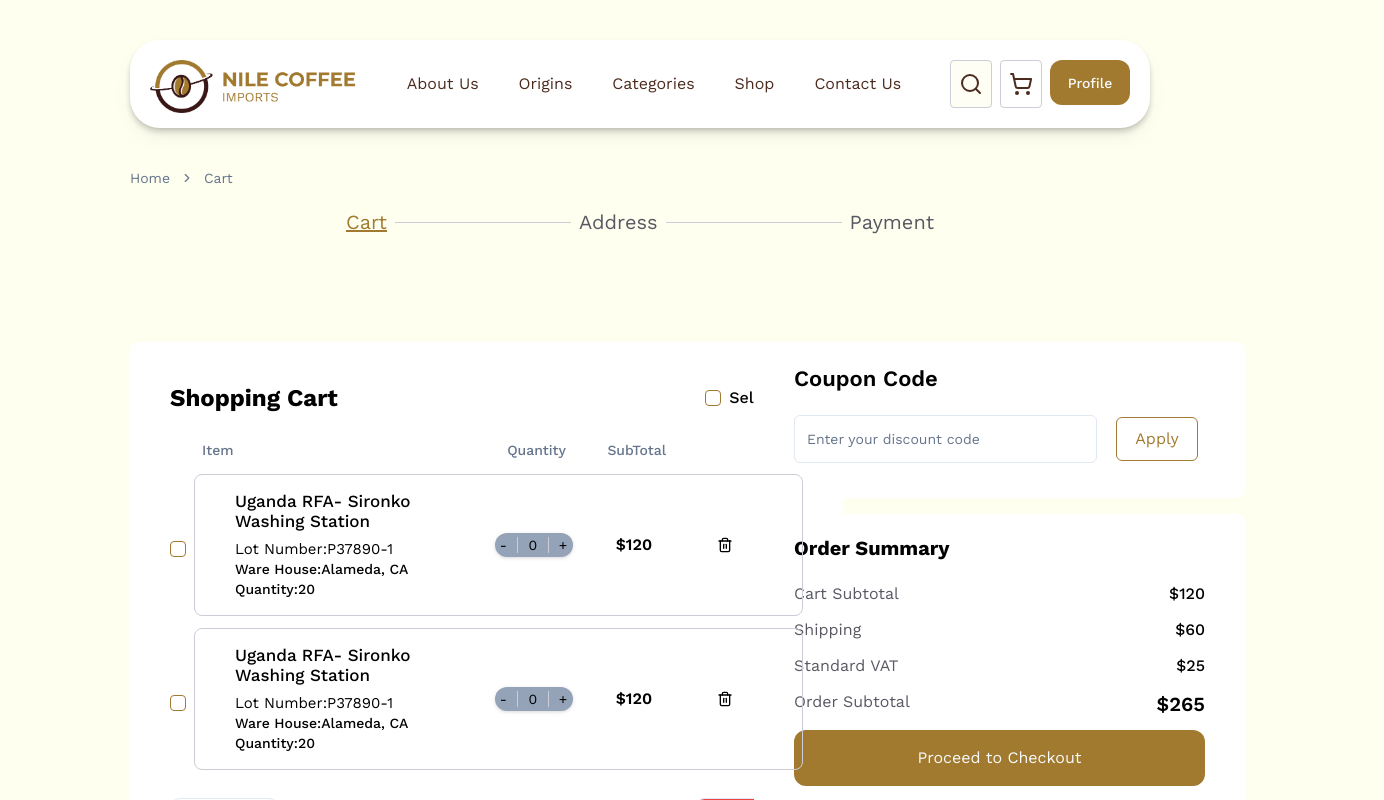
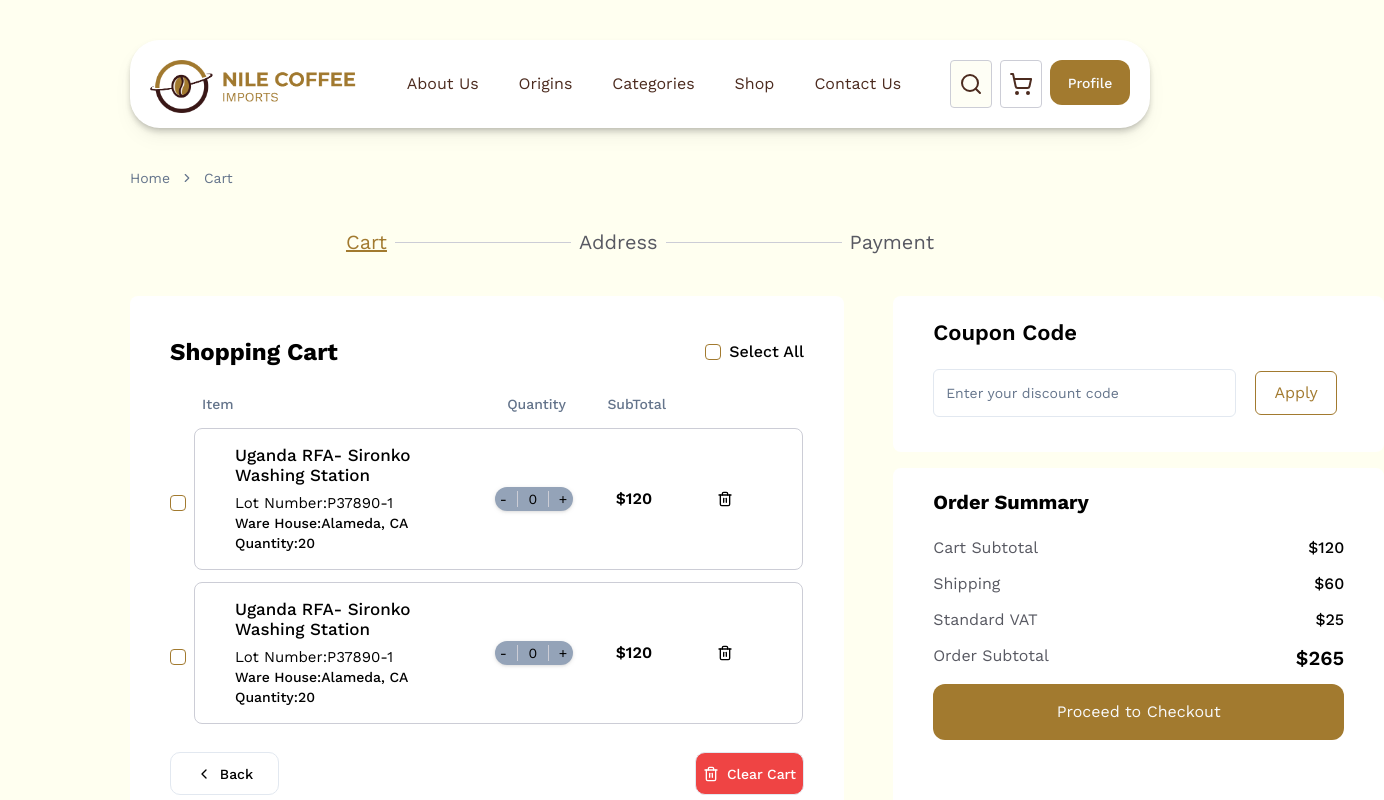
Before and after one commit to aetotechs/nci-client, a React (Vite) app: page /shop-items in a window 1280 px wide. Shown: the top 800 px of the page, 1384 px wide, since content can reach past the window. Built offline with nearby package versions, Linux system fonts and the light colour scheme.

Commit message:
Coffee shop

```diff
--- a/src/pages/shop-items.tsx
+++ b/src/pages/shop-items.tsx
@@ -20,10 +20,10 @@
           <BreadCrumb items={breadcrumbItems} />
         </div>
         <div>
-          <div className=" flex justify-center  mt-5 ">
+          <div className=" flex justify-center  my-10 ">
             <Progress />
           </div>
-          <div className="h-screen grid grid-cols-5 gap-5 place-content-center">
+          <div className="grid grid-cols-5 gap-10 w-[1232px]">
             <div className="col-span-3">
               <CartWithItems />
             </div>
```
